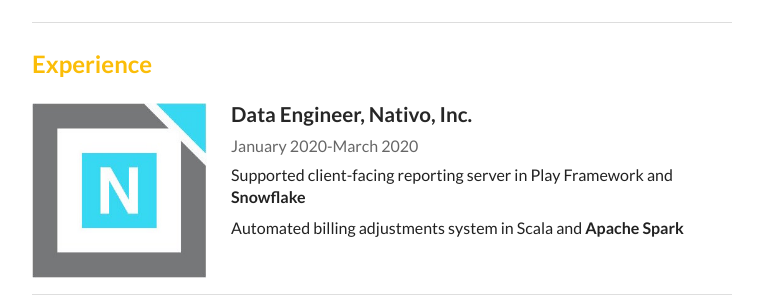
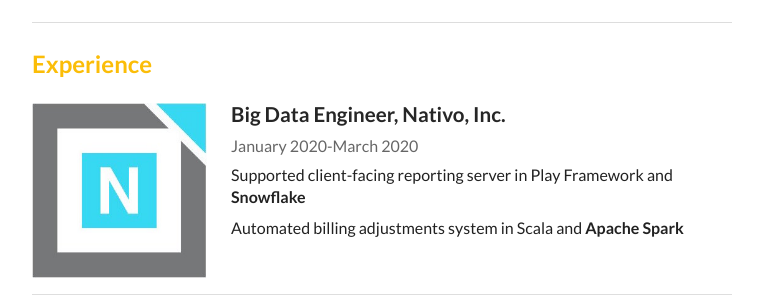
Before and after one commit to ahappypie/ahappypie.github.io, a Jekyll site: the page built from cv/index.html, in a window 1280 px wide and 900 px high, scrolled down 596 px. Shown: the part 158-454 px from the top of the window, without its empty margins (258-1021 px from the left). Built offline with Jekyll 4.4.1, drawn with Linux system fonts in a browser that asks for light colours; nearby versions of some CDN libraries.

Commit message:
Update experience.html

```diff
--- a/_includes/experience.html
+++ b/_includes/experience.html
@@ -4,7 +4,7 @@
       <img src="/images/companies/nativo.jpg" />
     </div>
     <div class="content">
-      <div class="header">Data Engineer, Nativo, Inc.</div>
+      <div class="header">Big Data Engineer, Nativo, Inc.</div>
       <div class="meta">January 2020-March 2020</div>
       <div class="description">
         <p>
```
